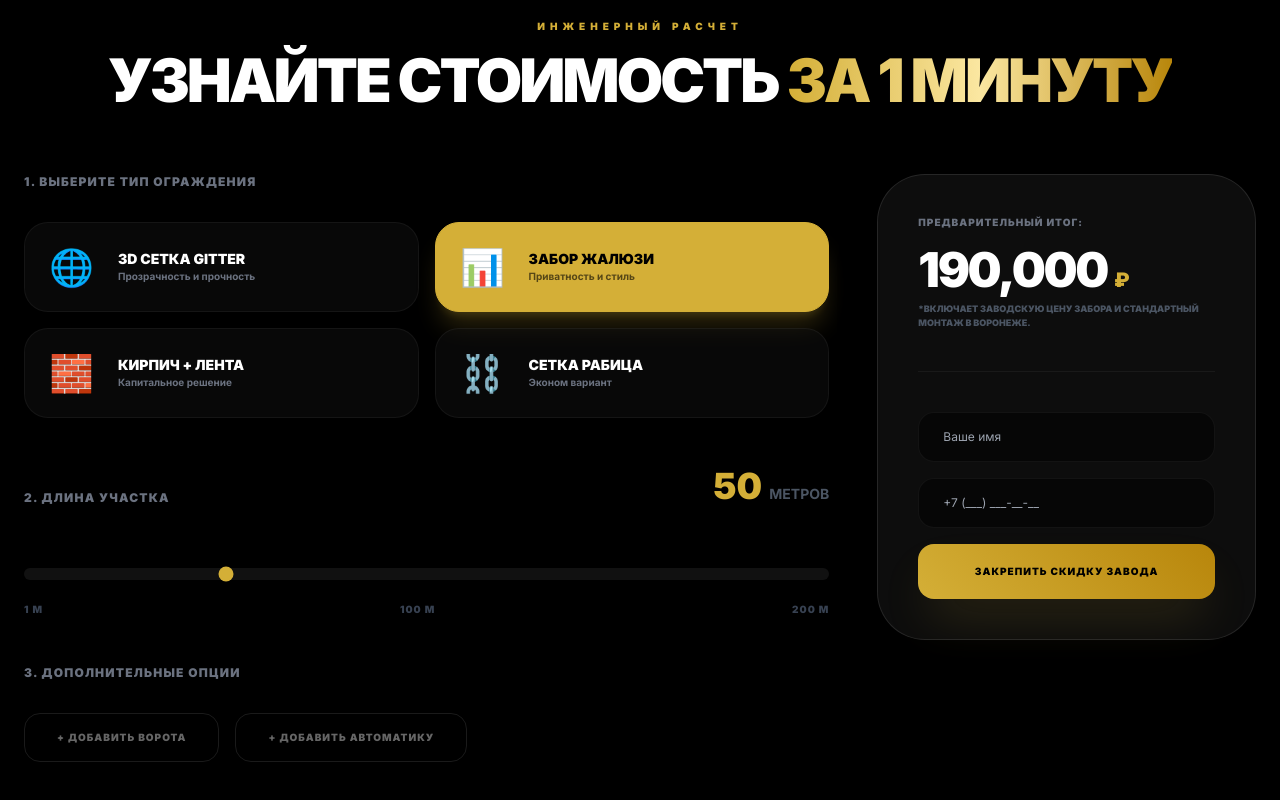
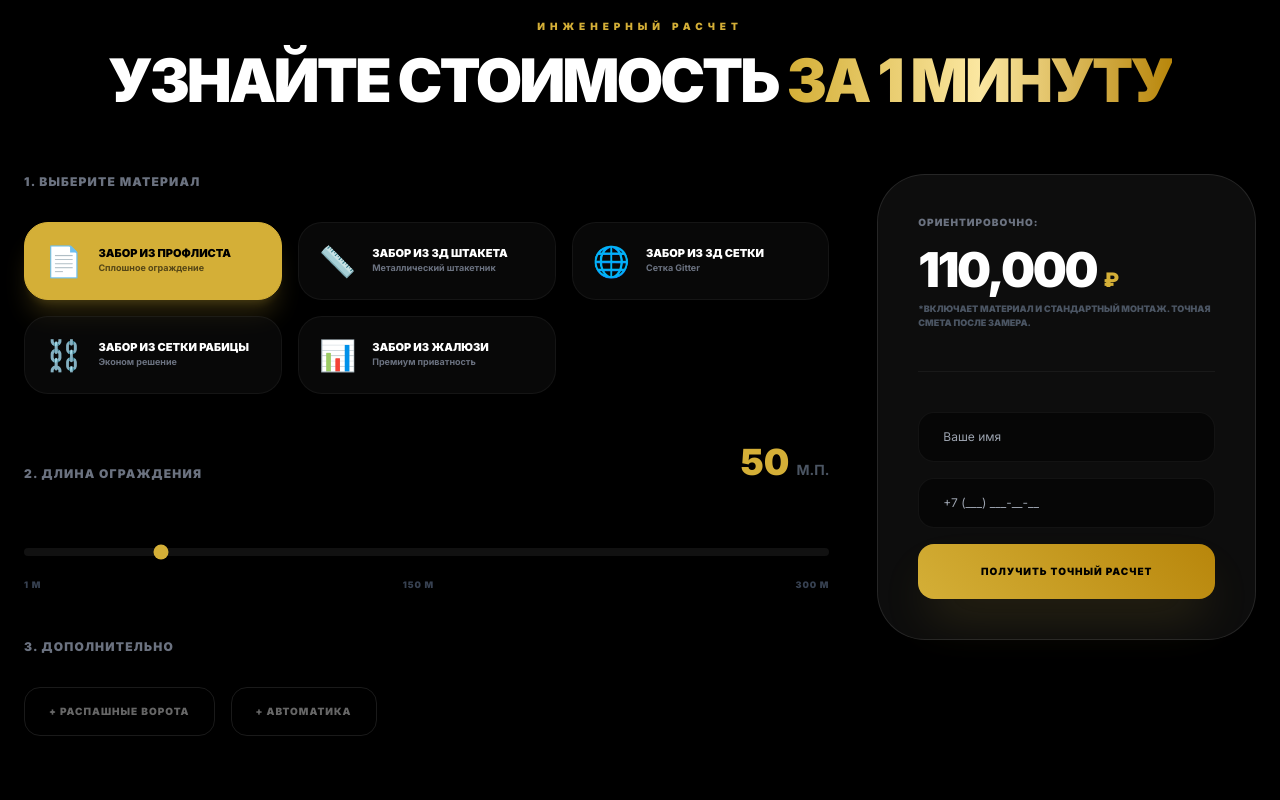
Before and after one commit to ksasha79/KovkaMaster, a React (Vite) app: page / in a window 1280 px wide. Shown: the part 2229-3029 px from the top of the page. Built offline with nearby package versions, Linux system fonts and the light colour scheme.

Commit message:
Update Calculator.tsx

```diff
--- a/components/Calculator.tsx
+++ b/components/Calculator.tsx
@@ -10,14 +10,15 @@ type FenceType = {
 };
 
 const FENCE_TYPES: FenceType[] = [
-  { id: 'mesh', name: '3D Сетка Gitter', price: 1200, icon: '🌐', desc: 'Прозрачность и прочность' },
-  { id: 'jalousie', name: 'Забор Жалюзи', price: 3800, icon: '📊', desc: 'Приватность и стиль' },
-  { id: 'brick', name: 'Кирпич + Лента', price: 12000, icon: '🧱', desc: 'Капитальное решение' },
-  { id: 'rabica', name: 'Сетка Рабица', price: 850, icon: '⛓️', desc: 'Эконом вариант' },
+  { id: 'prof-sheet', name: 'Забор из профлиста', price: 2200, icon: '📄', desc: 'Сплошное ограждение' },
+  { id: 'picket-3d', name: 'Забор из 3Д штакета', price: 2600, icon: '📏', desc: 'Металлический штакетник' },
+  { id: 'mesh-3d', name: 'Забор из 3Д сетки', price: 1200, icon: '🌐', desc: 'Сетка Gitter' },
+  { id: 'chain-link', name: 'Забор из сетки рабицы', price: 850, icon: '⛓️', desc: 'Эконом решение' },
+  { id: 'jalousie', name: 'Забор из жалюзи', price: 3800, icon: '📊', desc: 'Премиум приватность' },
 ];
 
 const Calculator: React.FC = () => {
-  const [selectedType, setSelectedType] = useState<string>('jalousie');
+  const [selectedType, setSelectedType] = useState<string>('prof-sheet');
   const [length, setLength] = useState<number>(50);
   const [includeGates, setIncludeGates] = useState<boolean>(false);
   const [includeAutomation, setIncludeAutomation] = useState<boolean>(false);
@@ -26,13 +27,13 @@ const Calculator: React.FC = () => {
   const [formData, setFormData] = useState({ name: '', phone: '' });
 
   const currentType = useMemo(() =>
-    FENCE_TYPES.find(t => t.id === selectedType) || FENCE_TYPES[1]
+    FENCE_TYPES.find(t => t.id === selectedType) || FENCE_TYPES[0]
   , [selectedType]);
 
   const totalPrice = useMemo(() => {
     let total = currentType.price * length;
-    if (includeGates) total += 25000;
-    if (includeAutomation) total += 35000;
+    if (includeGates) total += 35000; // Средняя цена ворот с установкой
+    if (includeAutomation) total += 45000; // Комплект автоматики с монтажом
     return total;
   }, [currentType, length, includeGates, includeAutomation]);
 
@@ -51,7 +52,8 @@ const Calculator: React.FC = () => {
         method: 'POST',
         headers: { 'Content-Type': 'application/json' },
         body: JSON.stringify({
-          ...formData,
+          name: formData.name,
+          phone: formData.phone,
           length: length.toString(),
           message: message
         }),
@@ -74,27 +76,24 @@ const Calculator: React.FC = () => {
         </div>
 
         <div className="grid lg:grid-cols-12 gap-12 items-start">
-          {/* Левая часть: Выбор параметров */}
           <div className="lg:col-span-8 space-y-12">
-
-            {/* Тип забора */}
             <div>
-              <h3 className="text-xs font-black uppercase tracking-widest text-gray-500 mb-8">1. Выберите тип ограждения</h3>
-              <div className="grid sm:grid-cols-2 gap-4">
+              <h3 className="text-xs font-black uppercase tracking-widest text-gray-500 mb-8">1. Выберите материал</h3>
+              <div className="grid sm:grid-cols-2 lg:grid-cols-3 gap-4">
                 {FENCE_TYPES.map((type) => (
                   <button
                     key={type.id}
                     onClick={() => setSelectedType(type.id)}
-                    className={`flex items-center gap-6 p-6 rounded-3xl border transition-all text-left ${
+                    className={`flex items-center gap-4 p-5 rounded-3xl border transition-all text-left ${
                       selectedType === type.id
                       ? 'bg-brand-gold border-brand-gold text-black shadow-xl shadow-brand-gold/20'
                       : 'bg-brand-grey/50 border-white/5 text-white hover:border-white/20'
                     }`}
                   >
-                    <span className="text-4xl">{type.icon}</span>
+                    <span className="text-3xl">{type.icon}</span>
                     <div>
-                      <div className="font-black uppercase text-sm">{type.name}</div>
-                      <div className={`text-[10px] font-bold ${selectedType === type.id ? 'text-black/60' : 'text-gray-500'}`}>
+                      <div className="font-black uppercase text-[11px] leading-tight">{type.name}</div>
+                      <div className={`text-[9px] font-bold ${selectedType === type.id ? 'text-black/60' : 'text-gray-500'}`}>
                         {type.desc}
                       </div>
                     </div>
@@ -103,74 +102,70 @@ const Calculator: React.FC = () => {
               </div>
             </div>
 
-            {/* Длина с ползунком */}
             <div>
               <div className="flex justify-between items-end mb-8">
-                <h3 className="text-xs font-black uppercase tracking-widest text-gray-500">2. Длина участка</h3>
+                <h3 className="text-xs font-black uppercase tracking-widest text-gray-500">2. Длина ограждения</h3>
                 <div className="text-4xl font-black text-brand-gold">
-                  {length} <span className="text-sm font-bold text-gray-600 uppercase">метров</span>
+                  {length} <span className="text-sm font-bold text-gray-600 uppercase">м.п.</span>
                 </div>
               </div>
               <div className="relative pt-6">
                 <input
                   type="range"
                   min="1"
-                  max="200"
+                  max="300"
                   value={length}
                   onChange={(e) => setLength(parseInt(e.target.value))}
-                  className="w-full h-3 bg-brand-grey rounded-full appearance-none cursor-pointer accent-brand-gold"
+                  className="w-full h-2 bg-brand-grey rounded-full appearance-none cursor-pointer accent-brand-gold"
                 />
-                <div className="flex justify-between mt-4 text-[10px] font-black text-gray-700 uppercase tracking-widest">
+                <div className="flex justify-between mt-4 text-[9px] font-black text-gray-700 uppercase tracking-widest">
                   <span>1 м</span>
-                  <span>100 м</span>
-                  <span>200 м</span>
+                  <span>150 м</span>
+                  <span>300 м</span>
                 </div>
               </div>
             </div>
 
-            {/* Дополнительно */}
             <div>
-              <h3 className="text-xs font-black uppercase tracking-widest text-gray-500 mb-8">3. Дополнительные опции</h3>
+              <h3 className="text-xs font-black uppercase tracking-widest text-gray-500 mb-8">3. Дополнительно</h3>
               <div className="flex flex-wrap gap-4">
                 <button
                   onClick={() => setIncludeGates(!includeGates)}
-                  className={`px-8 py-4 rounded-2xl border text-[10px] font-black uppercase tracking-widest transition-all ${
+                  className={`px-6 py-4 rounded-2xl border text-[10px] font-black uppercase tracking-widest transition-all ${
                     includeGates ? 'bg-white text-black border-white' : 'bg-transparent border-white/10 text-white/40'
                   }`}
                 >
-                  {includeGates ? '✓ Ворота и калитка' : '+ Добавить ворота'}
+                  {includeGates ? '✓ Ворота добавлены' : '+ Распашные ворота'}
                 </button>
                 <button
                   onClick={() => setIncludeAutomation(!includeAutomation)}
-                  className={`px-8 py-4 rounded-2xl border text-[10px] font-black uppercase tracking-widest transition-all ${
+                  className={`px-6 py-4 rounded-2xl border text-[10px] font-black uppercase tracking-widest transition-all ${
                     includeAutomation ? 'bg-white text-black border-white' : 'bg-transparent border-white/10 text-white/40'
                   }`}
                 >
-                  {includeAutomation ? '✓ Автоматика' : '+ Добавить автоматику'}
+                  {includeAutomation ? '✓ Автоматика Nice' : '+ Автоматика'}
                 </button>
               </div>
             </div>
-
           </div>
 
-          {/* Правая часть: Итого и форма */}
           <div className="lg:col-span-4 sticky top-32">
             <div className="bg-brand-grey/80 backdrop-blur-xl border border-white/10 p-10 rounded-[3rem] shadow-2xl">
               <div className="mb-10 pb-10 border-b border-white/5">
-                <span className="text-[10px] font-black uppercase tracking-widest text-gray-500 mb-4 block">Предварительный итог:</span>
+                <span className="text-[10px] font-black uppercase tracking-widest text-gray-500 mb-4 block">Ориентировочно:</span>
                 <div className="text-5xl font-black text-white tracking-tighter mb-2">
                   {totalPrice.toLocaleString()} <span className="text-xl text-brand-gold">₽</span>
                 </div>
                 <p className="text-[9px] text-gray-600 font-black uppercase leading-relaxed">
-                  *Включает заводскую цену забора и стандартный монтаж в Воронеже.
+                  *Включает материал и стандартный монтаж. Точная смета после замера.
                 </p>
               </div>
 
               {status === 'success' ? (
                 <div className="text-center py-6 animate-fade-in">
-                  <div className="text-4xl mb-4">✨</div>
-                  <div className="text-sm font-black uppercase text-brand-gold">Заявка в очереди!</div>
-                  <p className="text-[10px] text-gray-500 mt-2">Инженер перезвонит вам с точными цифрами.</p>
+                  <div className="text-4xl mb-4">✅</div>
+                  <div className="text-sm font-black uppercase text-brand-gold">Заявка отправлена!</div>
+                  <p className="text-[10px] text-gray-500 mt-2">Менеджер свяжется с вами для записи на замер.</p>
                 </div>
               ) : (
                 <form onSubmit={handleSubmit} className="space-y-4">
@@ -193,13 +188,12 @@ const Calculator: React.FC = () => {
                     disabled={status === 'sending'}
                     className="w-full btn-gold py-5 rounded-2xl text-[10px] shadow-2xl shadow-brand-gold/20"
                   >
-                    {status === 'sending' ? 'Загрузка...' : 'Закрепить скидку завода'}
+                    {status === 'sending' ? 'Отправка...' : 'Получить точный расчет'}
                   </button>
                 </form>
               )}
             </div>
           </div>
-
         </div>
       </div>
     </section>
```
